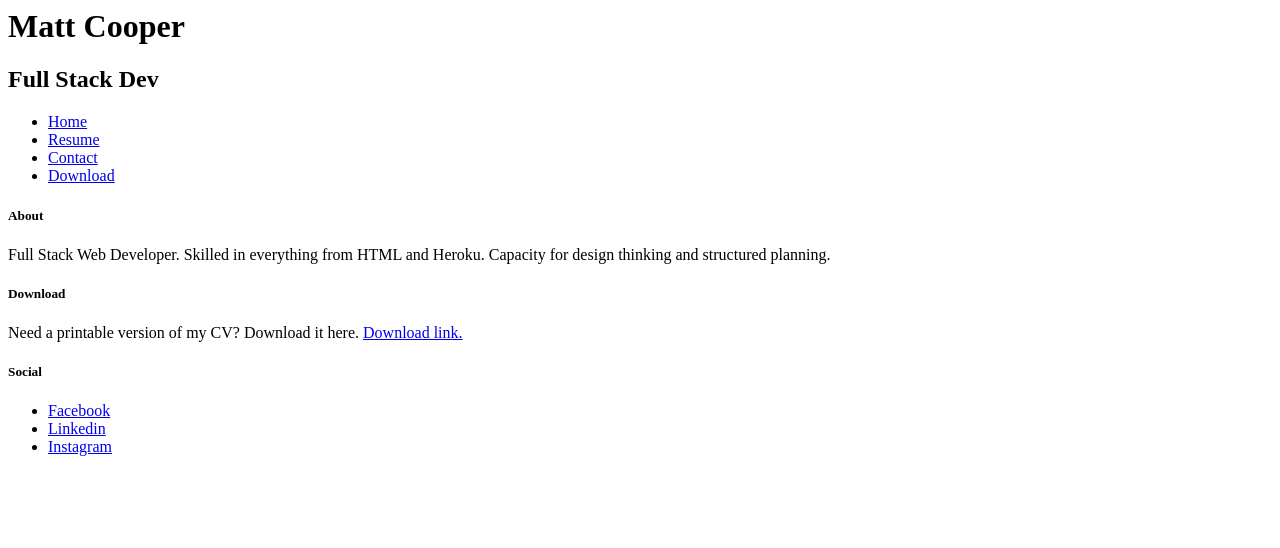
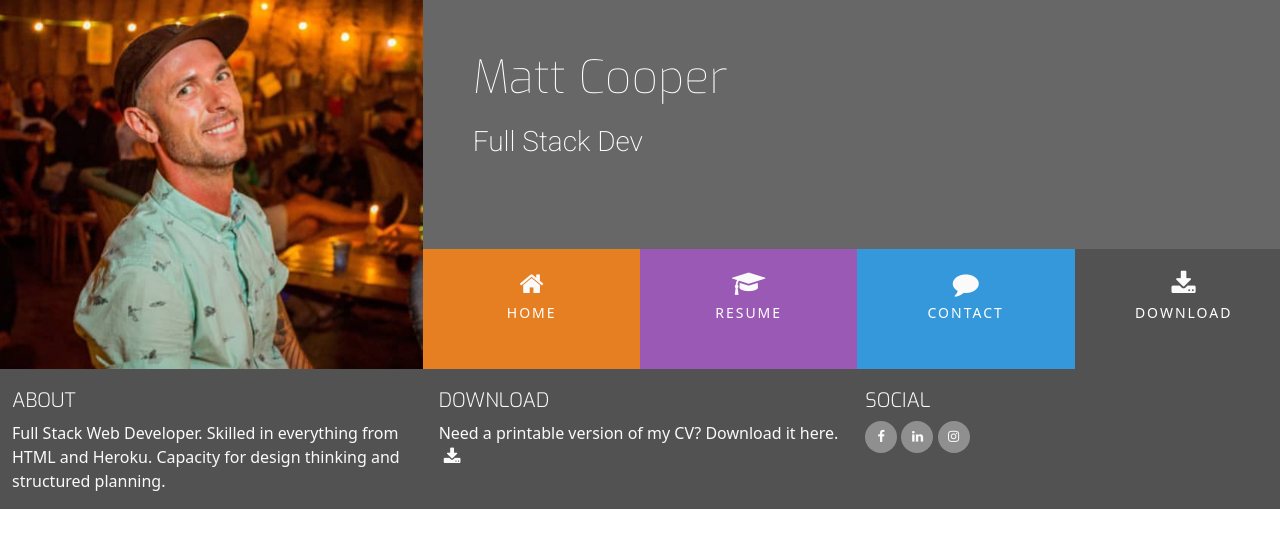
Before and after one commit to mattcooperdev/resume, a plain HTML site: page contact.html in a window 1280 px wide. Drawn offline with nearby package versions, Linux system fonts and the light colour scheme.

Commit message:
Updated head and metadata on resume page

```diff
--- a/contact.html
+++ b/contact.html
@@ -1,3 +1,17 @@
+<!DOCTYPE html>
+<html lang="en">
+
+<head>
+    <meta charset="UTF-8">
+    <meta http-equiv="X-UA-Compatible" content="IE=edge">
+    <meta name="viewport" content="width=device-width, initial-scale=1.0">
+    <link rel="stylesheet" href="https://cdn.jsdelivr.net/npm/bootstrap@5.1.3/dist/css/bootstrap.min.css" />
+    <link rel="stylesheet" href="https://cdnjs.cloudflare.com/ajax/libs/font-awesome/4.7.0/css/font-awesome.min.css">
+    <link rel="stylesheet" href="https://cdnjs.cloudflare.com/ajax/libs/hover.css/2.1.1/css/hover-min.css"
+        type="text/css" />
+    <link rel="stylesheet" href="assets/css/style.css" type="text/css">
+    <title>Matt Cooper</title>
+</head>
 <header>
     <div class="row no-gutters">
         <a href="index.html" class="col-md-4 logo">
```
